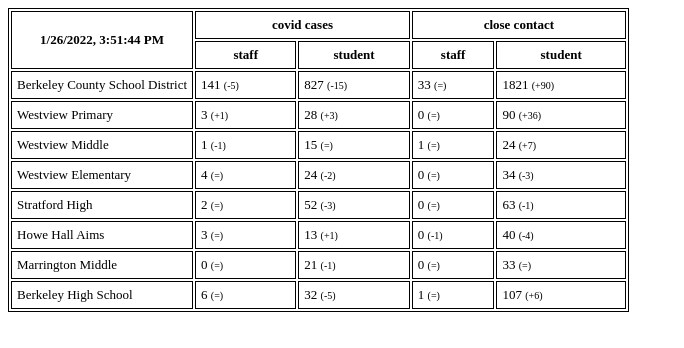
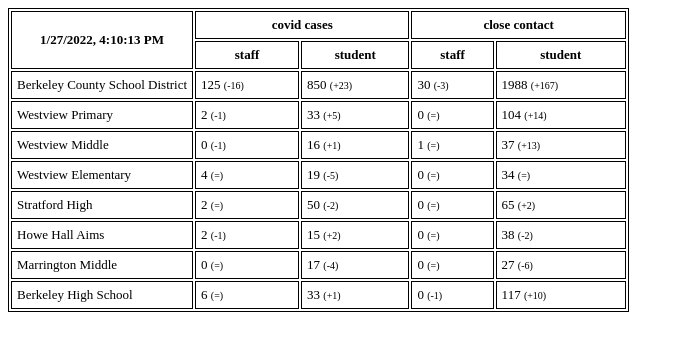
Before and after one commit to renolc/bcsd-covid-stats, a website: page index.html in a window 1280 px wide. Shown: the whole page, without its empty margins (0-684 px from the left). Drawn offline with Linux system fonts and the light colour scheme.

Commit message:
updating stats

```diff
--- a/index.html
+++ b/index.html
@@ -17,7 +17,7 @@
     <body>
       <table>
         <tr>
-          <th rowspan="2" width="30%">1/26/2022, 3:51:44 PM</th>
+          <th rowspan="2" width="30%">1/27/2022, 4:10:13 PM</th>
           <th colspan="2">covid cases</th>
           <th colspan="2">close contact</th>
         </tr>
@@ -30,66 +30,66 @@
 
               <tr>
                 <td>Berkeley County School District</td>
-                <td>141 <span class="diff">(-5)</span></td>
-                <td>827 <span class="diff">(-15)</span></td>
-                <td>33 <span class="diff">(=)</span></td>
-                <td>1821 <span class="diff">(+90)</span></td>
+                <td>125 <span class="diff">(-16)</span></td>
+                <td>850 <span class="diff">(+23)</span></td>
+                <td>30 <span class="diff">(-3)</span></td>
+                <td>1988 <span class="diff">(+167)</span></td>
               </tr>
 
               <tr>
                 <td>Westview Primary</td>
-                <td>3 <span class="diff">(+1)</span></td>
-                <td>28 <span class="diff">(+3)</span></td>
+                <td>2 <span class="diff">(-1)</span></td>
+                <td>33 <span class="diff">(+5)</span></td>
                 <td>0 <span class="diff">(=)</span></td>
-                <td>90 <span class="diff">(+36)</span></td>
+                <td>104 <span class="diff">(+14)</span></td>
               </tr>
 
               <tr>
                 <td>Westview Middle</td>
-                <td>1 <span class="diff">(-1)</span></td>
-                <td>15 <span class="diff">(=)</span></td>
+                <td>0 <span class="diff">(-1)</span></td>
+                <td>16 <span class="diff">(+1)</span></td>
                 <td>1 <span class="diff">(=)</span></td>
-                <td>24 <span class="diff">(+7)</span></td>
+                <td>37 <span class="diff">(+13)</span></td>
               </tr>
 
               <tr>
                 <td>Westview Elementary</td>
                 <td>4 <span class="diff">(=)</span></td>
-                <td>24 <span class="diff">(-2)</span></td>
+                <td>19 <span class="diff">(-5)</span></td>
                 <td>0 <span class="diff">(=)</span></td>
-                <td>34 <span class="diff">(-3)</span></td>
+                <td>34 <span class="diff">(=)</span></td>
               </tr>
 
               <tr>
                 <td>Stratford High</td>
                 <td>2 <span class="diff">(=)</span></td>
-                <td>52 <span class="diff">(-3)</span></td>
+                <td>50 <span class="diff">(-2)</span></td>
                 <td>0 <span class="diff">(=)</span></td>
-                <td>63 <span class="diff">(-1)</span></td>
+                <td>65 <span class="diff">(+2)</span></td>
               </tr>
 
               <tr>
                 <td>Howe Hall Aims</td>
-                <td>3 <span class="diff">(=)</span></td>
-                <td>13 <span class="diff">(+1)</span></td>
-                <td>0 <span class="diff">(-1)</span></td>
-                <td>40 <span class="diff">(-4)</span></td>
+                <td>2 <span class="diff">(-1)</span></td>
+                <td>15 <span class="diff">(+2)</span></td>
+                <td>0 <span class="diff">(=)</span></td>
+                <td>38 <span class="diff">(-2)</span></td>
               </tr>
 
               <tr>
                 <td>Marrington Middle</td>
                 <td>0 <span class="diff">(=)</span></td>
-                <td>21 <span class="diff">(-1)</span></td>
+                <td>17 <span class="diff">(-4)</span></td>
                 <td>0 <span class="diff">(=)</span></td>
-                <td>33 <span class="diff">(=)</span></td>
+                <td>27 <span class="diff">(-6)</span></td>
               </tr>
 
               <tr>
                 <td>Berkeley High School</td>
                 <td>6 <span class="diff">(=)</span></td>
-                <td>32 <span class="diff">(-5)</span></td>
-                <td>1 <span class="diff">(=)</span></td>
-                <td>107 <span class="diff">(+6)</span></td>
+                <td>33 <span class="diff">(+1)</span></td>
+                <td>0 <span class="diff">(-1)</span></td>
+                <td>117 <span class="diff">(+10)</span></td>
               </tr>
 
       </table>
--- a/last.json
+++ b/last.json
@@ -1 +1 @@
-{"updated":"01/26/2022 15:51:44","data":{"Berkeley County School District":{"school":"Berkeley County School District","staffCovid":141,"studentCovid":827,"staffClose":33,"studentClose":1821,"updated":"01/26/2022 15:51:44"},"Westview Primary":{"school":"Westview Primary","staffCovid":3,"studentCovid":28,"staffClose":0,"studentClose":90,"updated":"01/26/2022 15:51:44"},"Westview Middle":{"school":"Westview Middle","staffCovid":1,"studentCovid":15,"staffClose":1,"studentClose":24,"updated":"01/26/2022 15:51:44"},"Westview Elementary":{"school":"Westview Elementary","staffCovid":4,"studentCovid":24,"staffClose":0,"studentClose":34,"updated":"01/26/2022 15:51:44"},"Stratford High":{"school":"Stratford High","staffCovid":2,"studentCovid":52,"staffClose":0,"studentClose":63,"updated":"01/26/2022 15:51:44"},"Howe Hall Aims":{"school":"Howe Hall Aims","staffCovid":3,"studentCovid":13,"staffClose":0,"studentClose":40,"updated":"01/26/2022 15:51:44"},"Marrington Middle":{"school":"Marrington Middle","staffCovid":0,"studentCovid":21,"staffClose":0,"studentClose":33,"updated":"01/26/2022 15:51:44"},"Berkeley High School":{"school":"Berkeley High School","staffCovid":6,"studentCovid":32,"staffClose":1,"studentClose":107,"updated":"01/26/2022 15:51:44"}}}
+{"updated":"01/27/2022 16:10:13","data":{"Berkeley County School District":{"school":"Berkeley County School District","staffCovid":125,"studentCovid":850,"staffClose":30,"studentClose":1988,"updated":"01/27/2022 16:10:13"},"Westview Primary":{"school":"Westview Primary","staffCovid":2,"studentCovid":33,"staffClose":0,"studentClose":104,"updated":"01/27/2022 16:10:13"},"Westview Middle":{"school":"Westview Middle","staffCovid":0,"studentCovid":16,"staffClose":1,"studentClose":37,"updated":"01/27/2022 16:10:13"},"Westview Elementary":{"school":"Westview Elementary","staffCovid":4,"studentCovid":19,"staffClose":0,"studentClose":34,"updated":"01/27/2022 16:10:13"},"Stratford High":{"school":"Stratford High","staffCovid":2,"studentCovid":50,"staffClose":0,"studentClose":65,"updated":"01/27/2022 16:10:13"},"Howe Hall Aims":{"school":"Howe Hall Aims","staffCovid":2,"studentCovid":15,"staffClose":0,"studentClose":38,"updated":"01/27/2022 16:10:13"},"Marrington Middle":{"school":"Marrington Middle","staffCovid":0,"studentCovid":17,"staffClose":0,"studentClose":27,"updated":"01/27/2022 16:10:13"},"Berkeley High School":{"school":"Berkeley High School","staffCovid":6,"studentCovid":33,"staffClose":0,"studentClose":117,"updated":"01/27/2022 16:10:13"}}}
```
